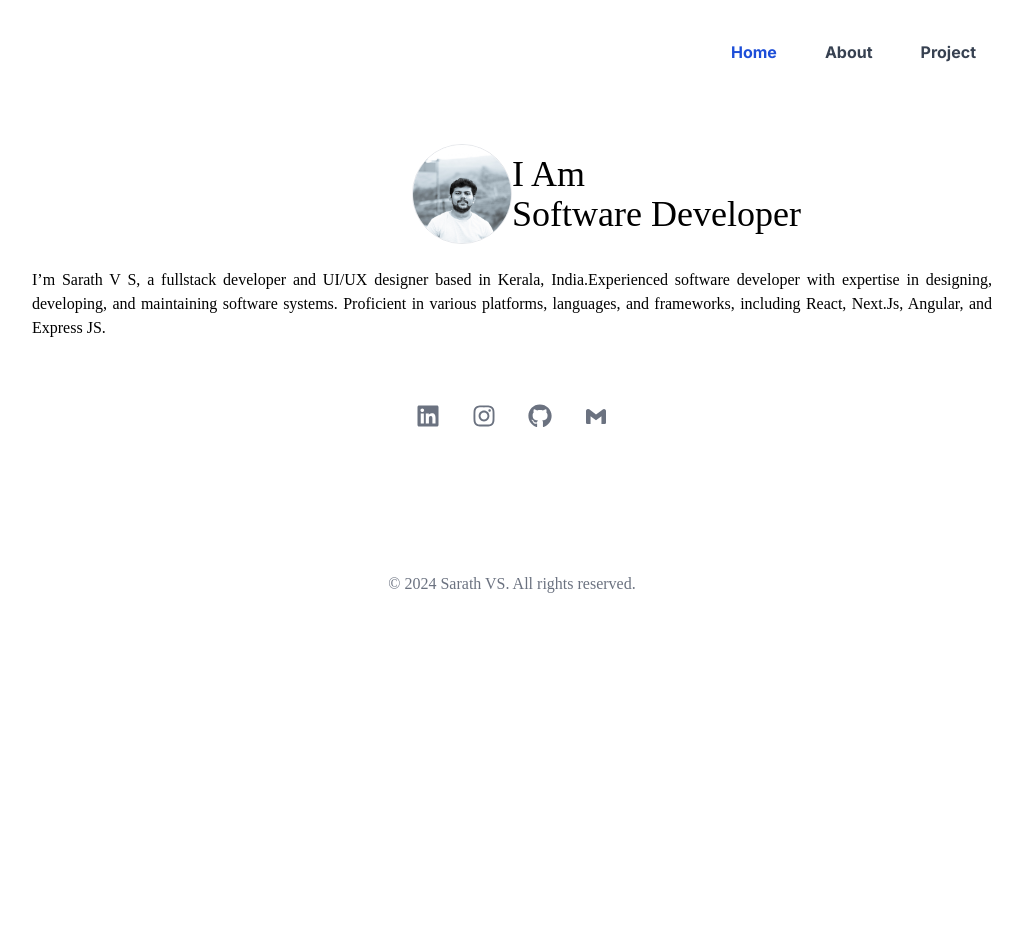
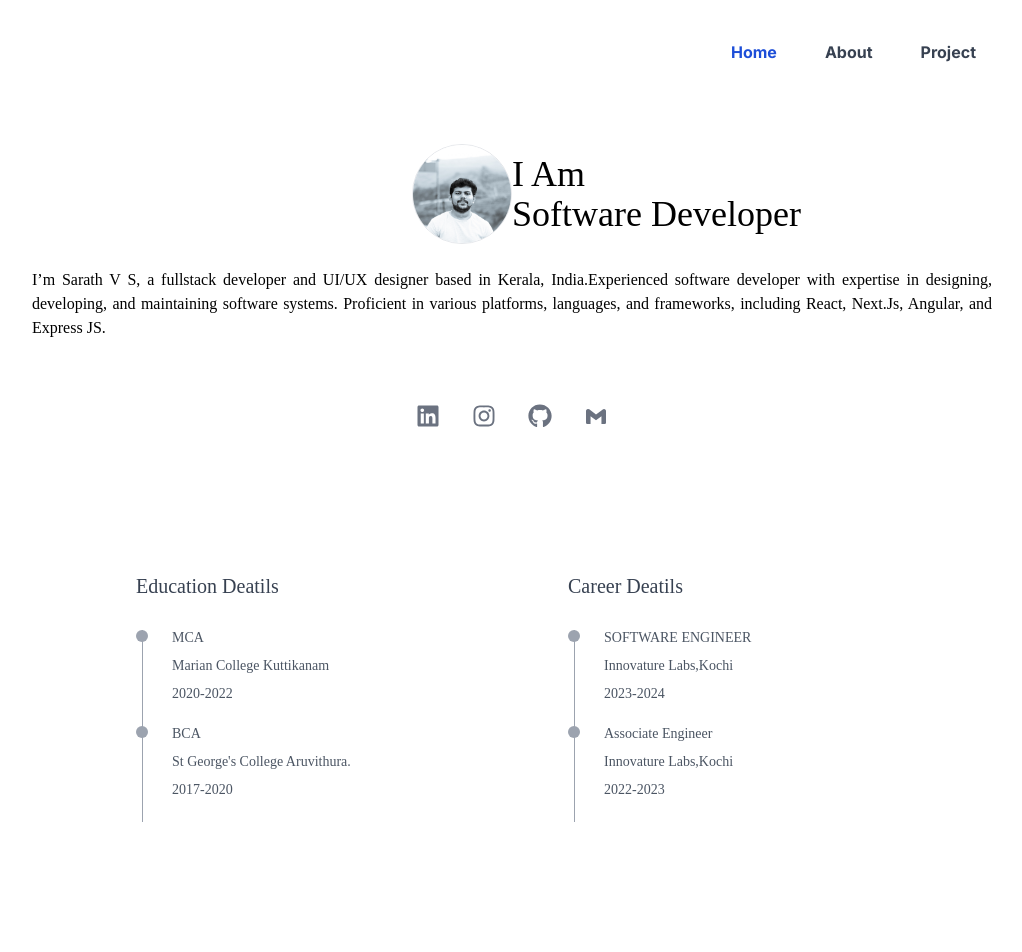
Before and after one commit to sarathvs-Dev/Portfolio-Sarath, a Next.js app: page / in a window 1280 px wide. Shown: the top 952 px of the page, without its empty margins (128-1150 px from the left). Before the commit the page ends 800 px from the top, so only its background shows below. Built offline with nearby package versions, Linux system fonts and the light colour scheme; a web font is replaced by a local one.

Commit message:
education and career

```diff
--- /dev/null
+++ b/app/_components/EducationTimeline.jsx
@@ -0,0 +1,42 @@
+import React from 'react'
+
+function EducationTimeline() {
+  return (
+    <section class="flex min-h-screen md:justify-end  justify-center ">
+    <div class="w-80">
+      <h2 class="text-xl text-gray-700 mb-7">Education Deatils</h2>
+      <ul>
+        <li class="relative flex items-baseline gap-6 pb-5">
+          <div class="before:absolute before:left-[5.5px] before:h-full before:w-[1px] before:bg-gray-400">
+            <svg xmlns="http://www.w3.org/2000/svg" width="12" height="12" class="bi bi-circle-fill fill-gray-400" viewBox="0 0 16 16">
+              <circle cx="8" cy="8" r="8" />
+            </svg>
+          </div>
+          <div>
+            <p class="text-sm text-gray-600 text-left">MCA</p>
+            <p class="mt-2 text-gray-600 text-sm">Marian College Kuttikanam</p>
+            <p class="mt-2 text-gray-600 text-sm">2020-2022</p>
+
+          </div>
+        </li>
+        <li class="relative flex items-baseline gap-6 pb-5">
+          <div class="before:absolute before:left-[5.5px] before:h-full before:w-[1px] before:bg-gray-400">
+            <svg xmlns="http://www.w3.org/2000/svg" width="12" height="12" class="bi bi-circle-fill fill-gray-400" viewBox="0 0 16 16">
+              <circle cx="8" cy="8" r="8" />
+            </svg>
+          </div>
+          <div>
+            <p class="text-sm text-gray-600">BCA</p>
+            <p class="mt-2 text-gray-600 text-sm">St George's College Aruvithura.</p>
+            <p class="mt-2 text-gray-600 text-sm">2017-2020</p>
+
+          </div>
+        </li>
+
+      </ul>
+    </div>
+  </section>
+  )
+}
+
+export default EducationTimeline
--- /dev/null
+++ b/app/_components/JobCareer.jsx
@@ -0,0 +1,42 @@
+import React from 'react'
+
+function JobCareer() {
+  return (
+    <div>   <section class="flex min-h-screen md:justify-start justify-center">
+    <div class="w-80 ">
+      <h2 class="text-xl text-gray-700 mb-7">Career Deatils</h2>
+      <ul>
+        <li class="relative flex items-baseline gap-6 pb-5">
+          <div class="before:absolute before:left-[5.5px] before:h-full before:w-[1px] before:bg-gray-400">
+            <svg xmlns="http://www.w3.org/2000/svg" width="12" height="12" class="bi bi-circle-fill fill-gray-400" viewBox="0 0 16 16">
+              <circle cx="8" cy="8" r="8" />
+            </svg>
+          </div>
+          <div>
+            <p class="text-sm text-gray-600">SOFTWARE ENGINEER</p>
+            <p class="mt-2 text-gray-600 text-sm">Innovature Labs,Kochi</p>
+            <p class="mt-2 text-gray-600 text-sm">2023-2024</p>
+
+          </div>
+        </li>
+        <li class="relative flex items-baseline gap-6 pb-5">
+          <div class="before:absolute before:left-[5.5px] before:h-full before:w-[1px] before:bg-gray-400">
+          <svg xmlns="http://www.w3.org/2000/svg" width="12" height="12" class="bi bi-circle-fill fill-gray-400" viewBox="0 0 16 16">
+              <circle cx="8" cy="8" r="8" />
+            </svg>
+          </div>
+          <div>
+            <p class="text-sm text-gray-600">Associate Engineer</p>
+            <p class="mt-2 text-gray-600 text-sm">Innovature Labs,Kochi</p>
+            <p class="mt-2 text-gray-600 text-sm">2022-2023</p>
+
+          </div>
+        </li>
+
+      </ul>
+    </div>
+  </section></div>
+  )
+}
+
+export default JobCareer
--- a/app/page.js
+++ b/app/page.js
@@ -5,6 +5,8 @@ import { FaGithub } from "react-icons/fa";
 import { BiLogoGmail } from "react-icons/bi";
 import FooterSection from "./_components/FooterSection";
 import myImage from '@/public/myImage.jpg'
+import EducationTimeline from "./_components/EducationTimeline";
+import JobCareer from "./_components/JobCareer";
 
 export default function Home() {
   return (
@@ -43,6 +45,12 @@ export default function Home() {
           </div>
         </div>
         <div>
+<div className="grid md:grid-cols-2 grid-cols-1 gap-28">
+<EducationTimeline/>
+<JobCareer/>
+
+
+</div>
           <FooterSection />
         </div>
       </div>
```
Also changed, not shown: public/inno.jpg (added).
